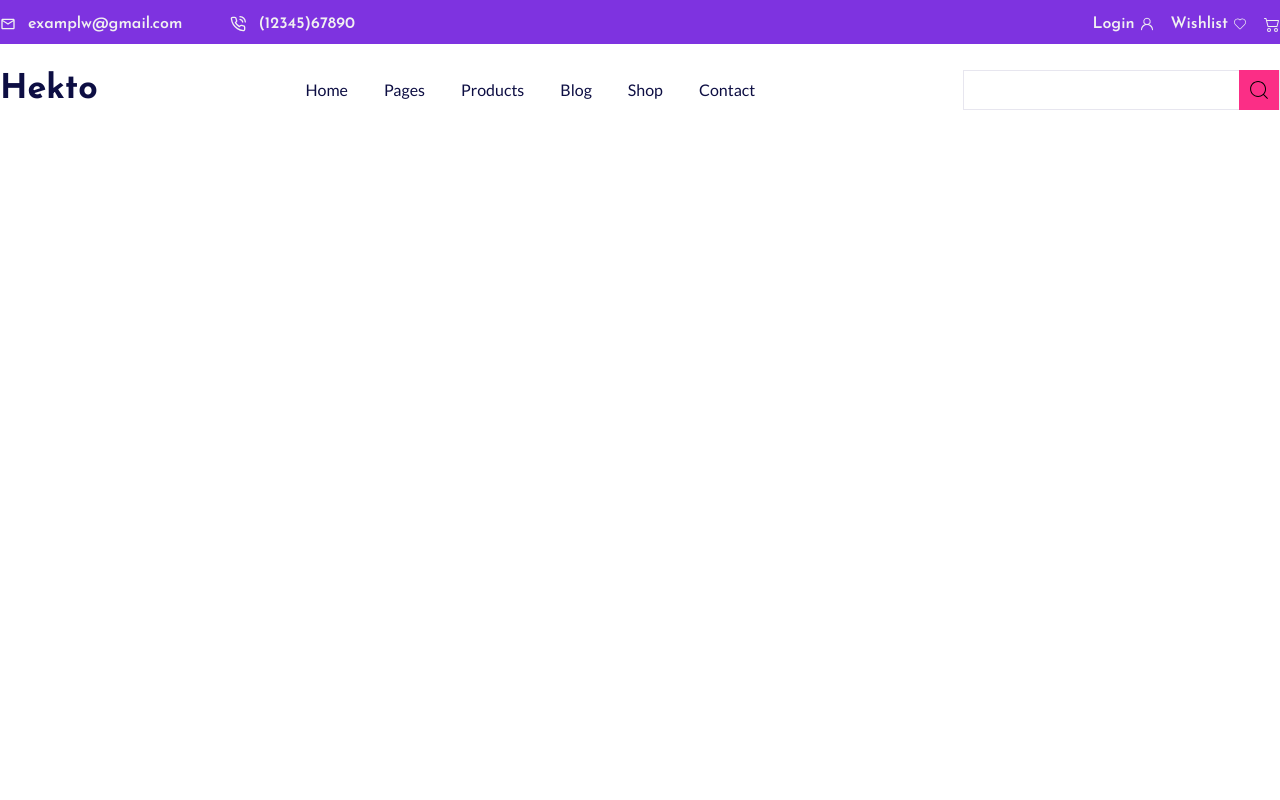
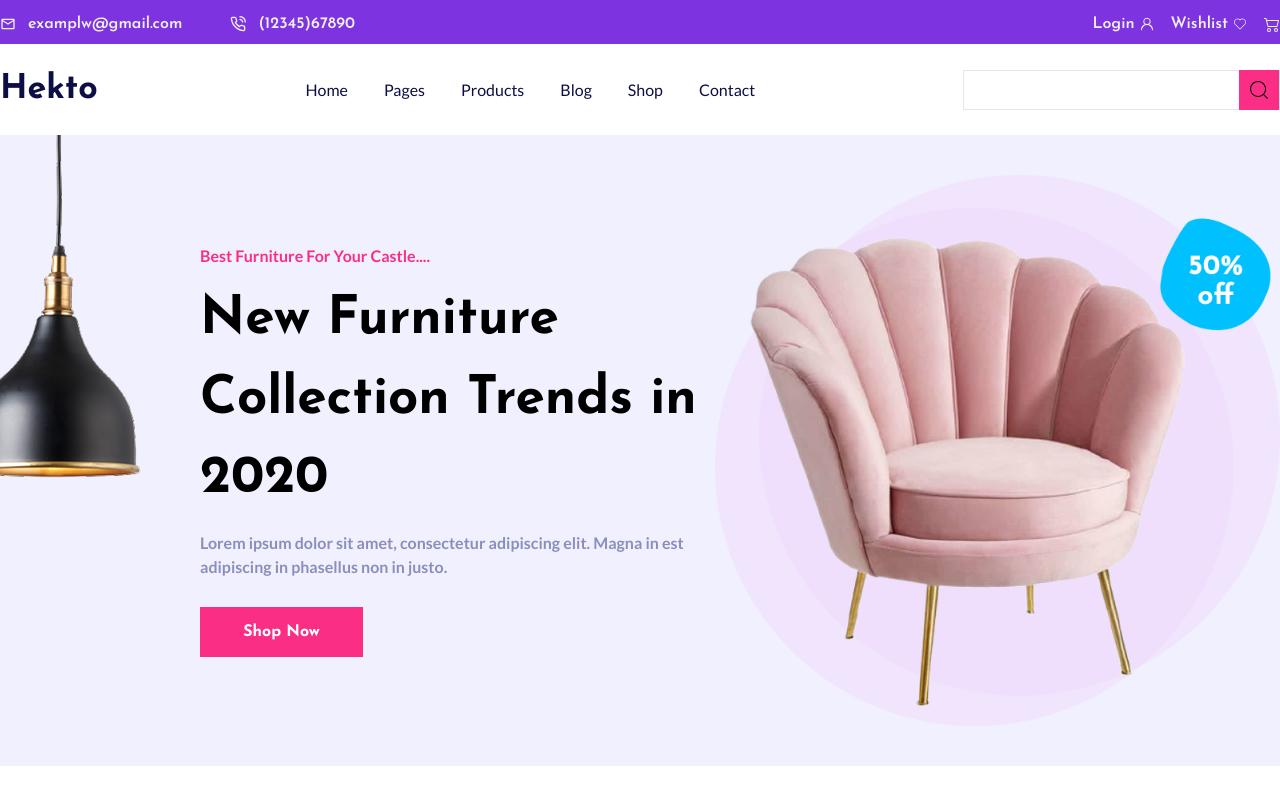
Before and after one commit to codexmish/Hekto, a React (Vite) app: page / in a window 1280 px wide. Built offline with nearby package versions, Linux system fonts and the light colour scheme.

Commit message:
common banner done

```diff
--- /dev/null
+++ b/src/Components/Banner.jsx
@@ -0,0 +1,22 @@
+import React from "react";
+import bannerImgOne from "../assets/images/banner chair.png";
+import CommonBanner from "./common/CommonBanner";
+import bannerLight from "../assets/images/banner light.png";
+
+const Banner = () => {
+  return (
+    <>
+      <CommonBanner
+        image={bannerImgOne}
+        bannerLight={bannerLight}
+        textone={"Best Furniture For Your Castle...."}
+        textTwo={"New Furniture Collection Trends in 2020"}
+        textThree={
+          "Lorem ipsum dolor sit amet, consectetur adipiscing elit. Magna in est adipiscing in phasellus non in justo."
+        }
+      />
+    </>
+  );
+};
+
+export default Banner;
--- a/src/Components/Navbar.jsx
+++ b/src/Components/Navbar.jsx
@@ -91,7 +91,7 @@ const Navbar = () => {
               </div>
               <div className="search w-[317px] h-10 border border-[#E7E6EF] flex items-center justify-between pl-5">
                 <input type="text" className="border-none outline-none" />
-                <button className="h-10 w-10 bg-themePink flex items-center justify-center ">
+                <button className="h-10 w-10 bg-themePink flex items-center justify-center cursor-pointer">
                   <CiSearch className="text-2xl" />
                 </button>
               </div>
--- /dev/null
+++ b/src/Components/common/CommonBanner.jsx
@@ -0,0 +1,41 @@
+import React from "react";
+import { Link } from "react-router";
+
+const CommonBanner = ({ image, bannerLight, textone, textTwo, textThree }) => {
+  return (
+    <>
+      <div className="bg-[#F1F0FF]">
+        <div className="container relative">
+          <div className="light absolute top-0 left-[-135px]">
+            <img src={bannerLight} alt="light" />
+          </div>
+          <div className="row flex items-center justify-end pl-[200px]">
+            <div className="text-con flex flex-col gap-7">
+              <div className="text flex flex-col gap-3">
+                <p className="text-base text-themePink font-bold font-lato">
+                  {textone}
+                </p>
+                <h1 className="text-[53px] text-[#000] font-bold font-josefin max-w-[644px]">
+                  {textTwo}
+                </h1>
+                <p className="text-base text-[#8A8FB9] font-bold font-lato max-w-[560px]">
+                  {textThree}
+                </p>
+              </div>
+              <div>
+                <Link className="w-[163px] h-[50px] bg-themePink text-base text-white font-bold font-josefin flex justify-center items-center">
+                  Shop Now
+                </Link>
+              </div>
+            </div>
+            <div className="img-con py-10">
+              <img src={image} alt="bannerImage" />
+            </div>
+          </div>
+        </div>
+      </div>
+    </>
+  );
+};
+
+export default CommonBanner;
--- a/src/pages/Home.jsx
+++ b/src/pages/Home.jsx
@@ -1,9 +1,11 @@
 import React from 'react'
+import Banner from '../Components/Banner'
 
 const Home = () => {
   return (
     <>
     <div>
+      <Banner/>
 
     </div>
 
```
Also changed, not shown: src/assets/images/banner chair.png (added), src/assets/images/banner light.png (added).
